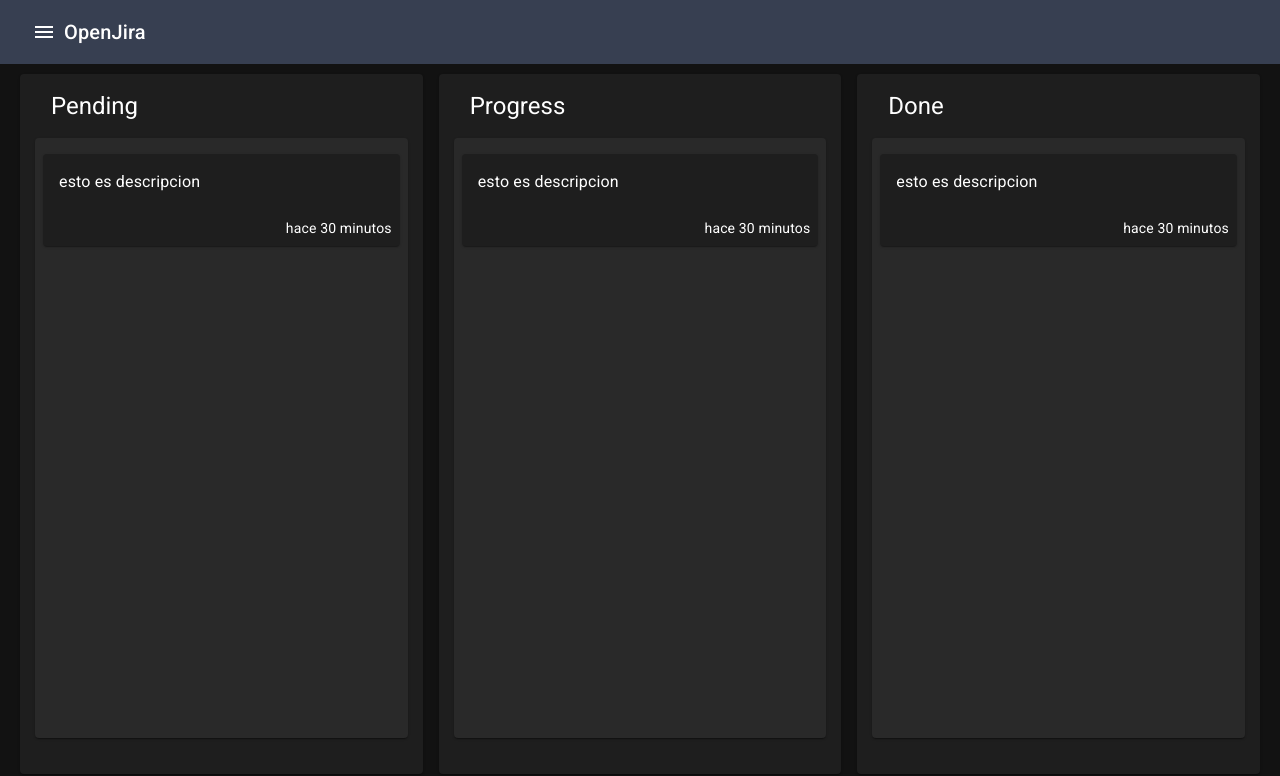
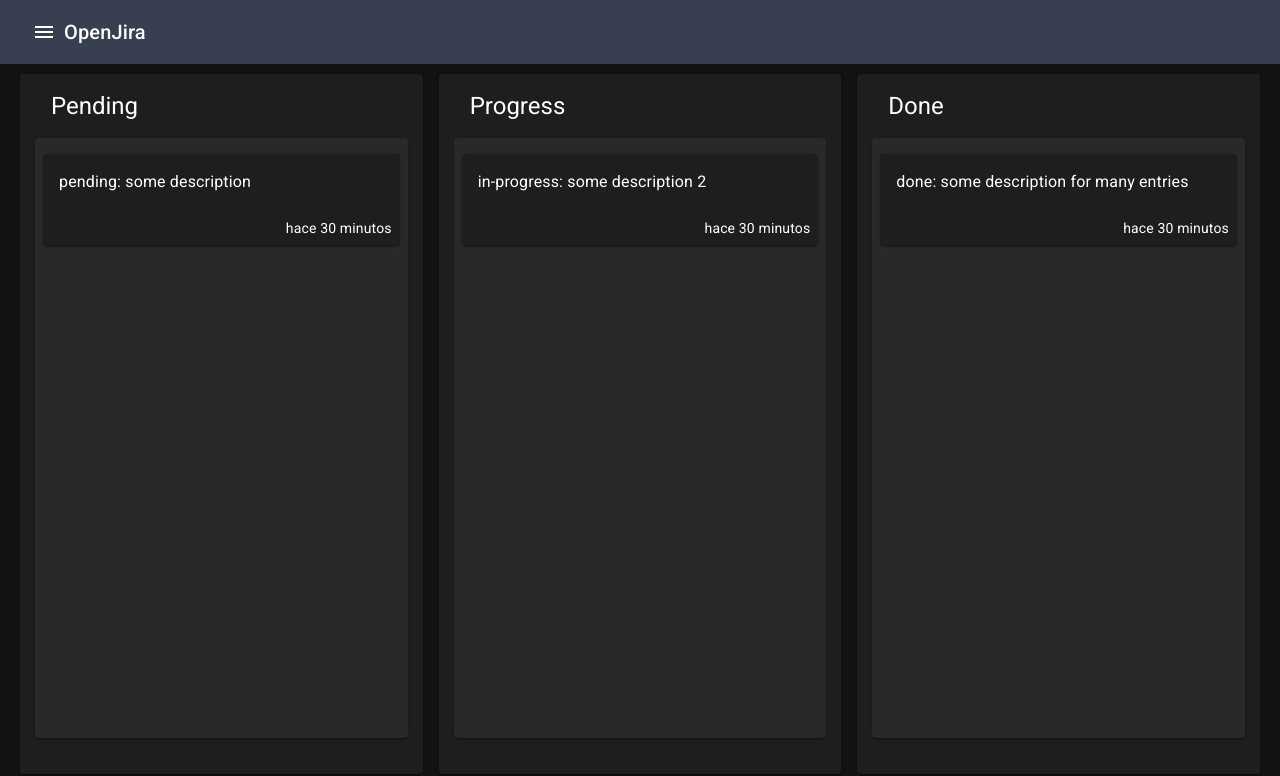
Before and after one commit to Next-Front/Open-Jira, a Next.js app: page / in a window 1280 px wide. Shown: the top 776 px of the page. Built offline with nearby package versions, Linux system fonts and the light colour scheme.

Commit message:
filter by status

```diff
--- a/components/ui/EntryCard.tsx
+++ b/components/ui/EntryCard.tsx
@@ -1,14 +1,19 @@
+import { FC } from 'react'
 import { Card, CardActionArea, CardActions, CardContent, Typography } from '@mui/material';
-import React from 'react'
+import { Entry } from '../../interfaces/entry';
 
-const EntryCard = () => {
+interface Props {
+  entry: Entry
+}
+
+const EntryCard: FC<Props> = ({ entry: { description, _id, createdAt } }) => {
   return (
     <Card
       sx={{ marginBottom: 1 }}
     >
       <CardActionArea>
         <CardContent>
-          <Typography sx={{ whiteSpace: 'pre-line' }} >esto es descripcion</Typography>
+          <Typography sx={{ whiteSpace: 'pre-line' }} >{ description }</Typography>
         </CardContent>
         <CardActions sx={{ display: 'flex', justifyContent: 'flex-end' }}>
           <Typography variant='body2' >hace 30 minutos</Typography>
--- a/components/ui/EntryList.tsx
+++ b/components/ui/EntryList.tsx
@@ -1,7 +1,21 @@
 import { List, Paper } from '@mui/material'
+import { FC, useContext, useMemo } from 'react';
+import { EntriesContext } from '../../context/entries/EntriesContext';
+import { EntryStatus } from '../../interfaces/entry'
 import EntryCard from './EntryCard'
 
-const EntryList = () => {
+interface Props {
+  status: EntryStatus
+}
+
+const EntryList: FC<Props> = ({ status }) => {
+
+  const { entries }  = useContext(EntriesContext)
+
+  const entriesByStatus = useMemo(
+    () => entries.filter(entry => entry.status === status),
+  [entries, status])
+
   return (
     <div>
       <Paper
@@ -14,7 +28,11 @@
         }}
       >
         <List sx={{ opacity: 1, transition: '' }}>
-          <EntryCard />
+          {
+            entriesByStatus.map((entry, index) => (
+              <EntryCard key={index} entry={entry} />
+            ))
+          }
         </List>
       </Paper>
     </div>
--- a/context/entries/EntriesProvider.tsx
+++ b/context/entries/EntriesProvider.tsx
@@ -12,19 +12,19 @@
     {
       _id: "1",
       createdAt: Date.now(),
-      description: "some description",
+      description: "pending: some description",
       status: "pending",
     },
     {
       _id: "2",
       createdAt: Date.now() - 1000,
-      description: "some description 2",
+      description: "in-progress: some description 2",
       status: "in-progress",
     },
     {
       _id: "3",
       createdAt: Date.now() - 100,
-      description: "some description for many entries",
+      description: "done: some description for many entries",
       status: "done",
     }
   ]
--- a/pages/index.tsx
+++ b/pages/index.tsx
@@ -11,21 +11,21 @@
         <Grid item xs={12} sm={4} >
           <Card sx={{ height: 'calc(100vh - 100px)', padding: '0px 15px' }}>
             <CardHeader title='Pending' />
-            <EntryList />
+            <EntryList status='pending' />
           </Card>
         </Grid>
 
         <Grid item xs={12} sm={4} >
           <Card sx={{ height: 'calc(100vh - 100px)', padding: '0px 15px' }}>
             <CardHeader title='Progress' />
-            <EntryList />
+            <EntryList status='in-progress' />
           </Card>
         </Grid>
 
         <Grid item xs={12} sm={4} >
           <Card sx={{ height: 'calc(100vh - 100px)', padding: '0px 15px' }}>
             <CardHeader title='Done' />
-            <EntryList />
+            <EntryList status='done' />
           </Card>
         </Grid>
 
```
